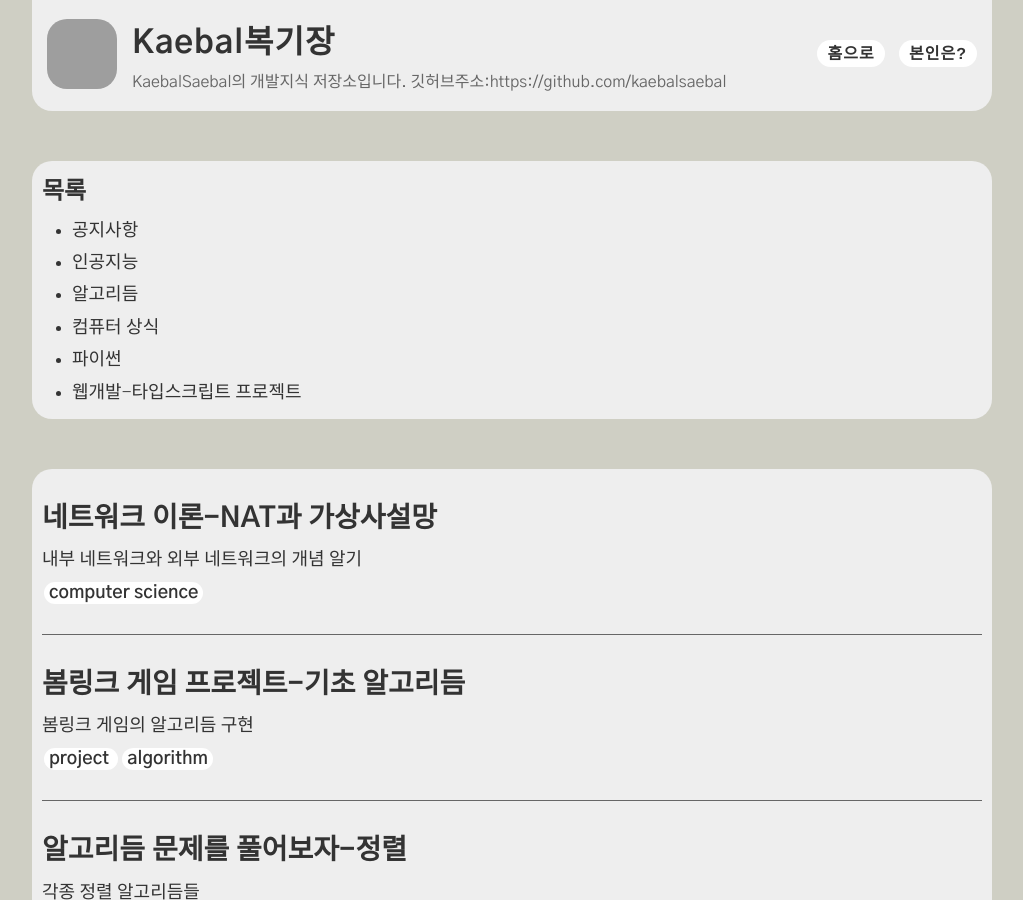
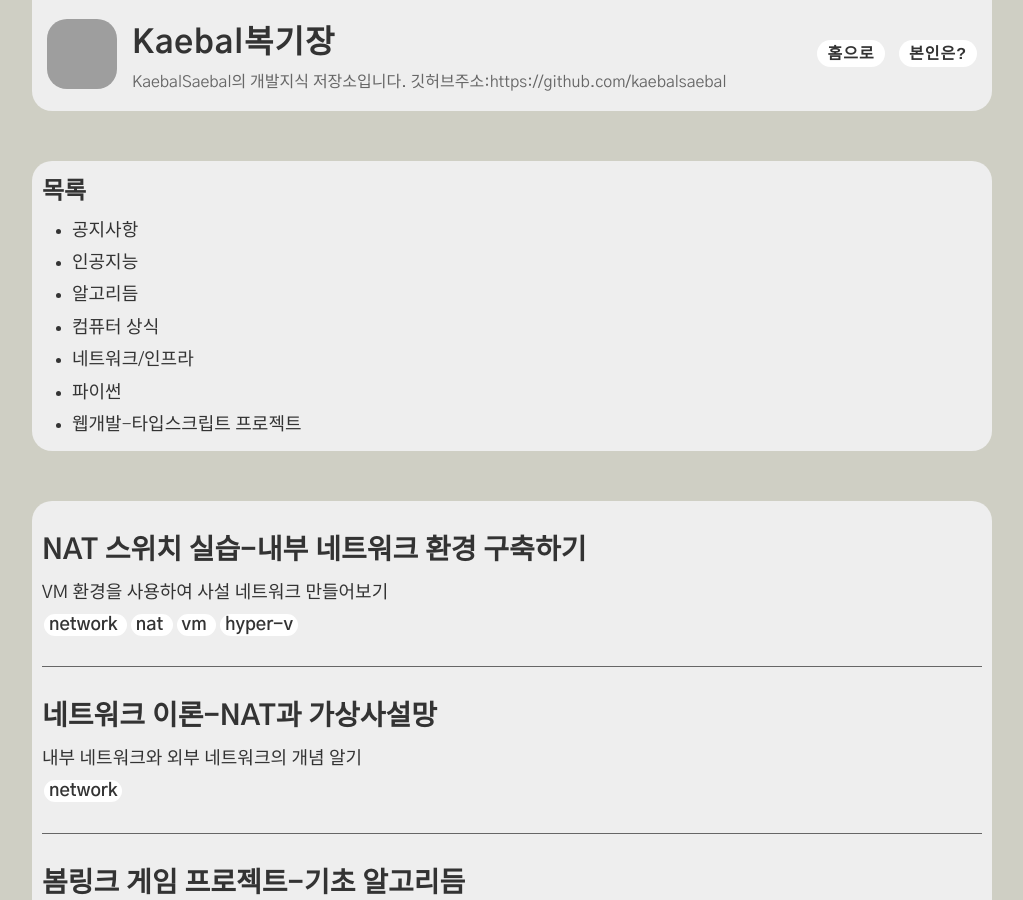
Before and after one commit to Kreator-Kaebal/Kreator-Kaebal.github.io, a Jekyll site: the page built from index.html, in a window 1280 px wide and 900 px high. Shown: the whole window, without its empty margins (128-1151 px from the left). Built offline with Jekyll 4.4.1, drawn with Linux system fonts in a browser that asks for light colours; some of the changed lines change nothing that is shown; grey boxes are pictures that could not be loaded.

Commit message:
add network2

````diff
--- a/_posts/2023-02-18-network1.md
+++ b/_posts/2023-02-18-network1.md
@@ -1,19 +1,19 @@
 ---
 layout: post
 title: 네트워크 이론-NAT과 가상사설망
-categories: [컴퓨터 상식]
-tags: [computer science]
+categories: [네트워크 인프라]
+tags: [network]
 excerpt: 내부 네트워크와 외부 네트워크의 개념 알기
 ---
 
-## 시작하기 전
+### 시작하기 전
 
 취업했다!!!
 작은 회사이지만, 부족한 점에서 경력을 쌓을만한 곳이라 생각해 지원하였고, 작년 말 이래저래 사투 끝 붙어 현재 열심히 다니고 있다.
 
 그래서인지, 회사에서 몇달간 교육받고 현재 실무 투입되고 있어 많이 바빠 글을 쓰지 못하고 있다. 실제로 교육받으면서 배운 기술들을 써보자 하였으나, 보안 사항에 걸릴것 같아..
 
-어쨌든 이번에는 회사에서 배운 내용 중, 보안 사항에 걸리지 않는 '''네트워크'''에 대해 오랜만에 글을 써보자 한다.
+어쨌든 이번에는 회사에서 배운 내용 중, 보안 사항에 걸리지 않는 **네트워크**에 대해 오랜만에 글을 써보자 한다.
 
 또 사족으로 블로그를 만든 지 벌써 1주년인데 시간이 지날수록 글 리젠률이 떨어지고 있다... 분발해야겠다.
 
@@ -25,30 +25,30 @@ excerpt: 내부 네트워크와 외부 네트워크의 개념 알기
 
 ## NAT 스위치
 
-NAT 스위치는 네트워크 주소 변환(Network Address Translation)의 약자로, ''외부에 연결된 IP를 내부에서만 쓰이는 IP로 변환해주는 시스템''을 의미한다.
+NAT 스위치는 네트워크 주소 변환(Network Address Translation)의 약자로, *외부에 연결된 IP를 내부에서만 쓰이는 IP로 변환해주는 시스템*을 의미한다.
 
 더 정확히 말하자면..
 
-보통 한 집에는 인터넷을 추가 신청하지 않는 이상 IP가 '''한 개''' 할당된다(IP는 ''주소''이니까).
+보통 한 집에는 인터넷을 추가 신청하지 않는 이상 IP가 **한 개** 할당된다(IP는 *주소*이니까).
 하지만 우리는 그 IP로 여러 컴퓨터에, 휴대폰에, 심지어는 IoT 기기까지 연결해야 한다!
-이 기기들은 독립된 IP가 필요한데, 인터넷 회사에서 준 하나의 IP로는 해결할 수 없으므로 결국 각자 IP를 가지는 '''독립된 내부 네트워크'''가 필요하다.
+이 기기들은 독립된 IP가 필요한데, 인터넷 회사에서 준 하나의 IP로는 해결할 수 없으므로 결국 각자 IP를 가지는 **독립된 내부 네트워크**가 필요하다.
 
 그리하여 그 내부 네트워크 내 IP들을 「한 개 IP」와 연결시켜주어 외부망 통신을 할 수 있게 해주는 수단이 바로 NAT인 것이다.
 
 ![](https://velog.velcdn.com/images/kaebalkreator/post/8a0b61b3-64a4-43ec-8b46-f890f0099821/image.png)
 
 보통 이런 식으로 구성되어 있다. 어디서 많이 본 것 같은 구조이다?
-맞다, 바로 공유기이다! 우리가 사용하는 공유기는 바로 이 NAT 스위치 역할을 해 주는 것이다(내부 네트워크에 주소를 분배해주는 역할과 함께 하여 '''라우터''' 라고 부른다.).
+맞다, 바로 공유기이다! 우리가 사용하는 공유기는 바로 이 NAT 스위치 역할을 해 주는 것이다(내부 네트워크에 주소를 분배해주는 역할과 함께 하여 **라우터** 라고 부른다. 정확히는 스위치와 라우터 둘다 비슷하게 보이겠지만 *OSI 7계층*이 다르다. 스위치는 2단계 데이타링크 계층, 라우터는 3단계 네트워크 계층. 즉 스위치는 라우터의 상위 개념이라 보면 된다.).
 
-위 그림에서 123.456.78.9는 '''외부 IP''', 000.xxx.0.1~30 은 '''내부 IP'''라고 한다.
+위 그림에서 123.456.78.9는 **외부 IP**, 000.xxx.0.1~30 은 **내부 IP**라고 한다.
 
 ### 외부IP와 내부IP
 
 여기에서 외부 IP와 내부 IP라는 말이 나오는데,
-외부 IP는 ''인터넷 공급자가 제공해주는 IP''로 외부망, 즉 인터넷에 직접 연결된 IP(실제 주소)를 뜻한다.
-즉 위에서 말한 인터넷 회사에서 집에 준 ''하나의 IP''가 이에 속하는 것이며, 구x/네x버 등지에서 「내 IP」라고 검색하면 나오는 주소가 바로 외부 IP이다.
+외부 IP는 *인터넷 공급자가 제공해주는 IP*로 외부망, 즉 인터넷에 직접 연결된 IP(실제 주소)를 뜻한다.
+즉 위에서 말한 인터넷 회사에서 집에 준 *하나의 IP*가 이에 속하는 것이며, 구x/네x버 등지에서 「내 IP」라고 검색하면 나오는 주소가 바로 외부 IP이다.
 
-반면 내부 IP는 공유기(라우터) 등지로 생성해 얻는 ''내부 네트워크의 IP''로 외부(인터넷)에는 당연히 드러나지 않는다.
+반면 내부 IP는 공유기(라우터) 등지로 생성해 얻는 *내부 네트워크의 IP*로 외부(인터넷)에는 당연히 드러나지 않는다.
 각 기기들에게 할당되는 IP이기에 ipconfig(리눅스는 ip addr)로 쳐서 나오는 IP는 내부 IP이다.
 이 내부 IP 혼자서는 당연히 인터넷에 접속할 수 없으므로 앞서 말한 NAT을 통해 외부 IP로 변환하여 인터넷으로 들어가는 것이다.
 
@@ -60,10 +60,10 @@ NAT 스위치는 네트워크 주소 변환(Network Address Translation)의 약
 ## 가상 사설망
 
 내부 네트워크를 구축해 놓으면 인터넷에 연결하지 않는 이상 외부 공격으로부터 안전하고(물론 USB 같은 물리적인 방법 외) 내부간 통신에도 편리하다.
-그 덕에 많은 기업들과 기관은 많은 라우터와 스위치를 사용한 사내망('''인트라넷''')을 가지고 있다.
+그 덕에 많은 기업들과 기관은 많은 라우터와 스위치를 사용한 사내망(**인트라넷**)을 가지고 있다.
 
 그렇다고 군이나 금융사 같이 정보유출에 매우 민감한 곳이 아니고서야 이 네트워크를 영영 격리시켜놓을 수는 없는 법이다. 예를 들면 외부에서 급한 일이 생겨 사내망에 원격으로 접속한다던가...
-이럴 때를 대비해 '''가상 사설망'''이라는, 내부망에 들어갈 수 있는 편리한 기술이 존재한다.
+이럴 때를 대비해 **가상 사설망**이라는, 내부망에 들어갈 수 있는 편리한 기술이 존재한다.
 
 가상 사설망은 보통 VPN 라우터라는 기계를 사용하여 수행한다.
 인터넷에 연결된 내 기기가 내부망에 있는 사내 기기에 연결하기 위해, 둘 다 연결되어 있는 VPN 라우터에 (클라이언트 프로그램 등지로) 접속한다.
@@ -75,11 +75,11 @@ NAT 스위치는 네트워크 주소 변환(Network Address Translation)의 약
 
 
 엥? 그럼 우리가 흔히 아는 IP 세탁하는 VPN은 무엇인가?
-이는 '''「프록시 서버」'''라고 하며, VPN과는 엄밀히 말해 다른 개념이다.
+이는 **「프록시 서버」**라고 하며, VPN과는 엄밀히 말해 다른 개념이다.
 
 ### 프록시 서버
 
-프록시(proxy)는 영어로 '''대리--LoL의 그것--'''라는 뜻으로, ''내 IP(물론 외부 IP)를 대신하여 보이는'' 역할을 수행한다.
+프록시(proxy)는 영어로 **대리~~LoL의 그것~~**라는 뜻으로, *내 IP(물론 외부 IP)를 대신하여 보이는* 역할을 수행한다.
 프록시 서버는 인터넷과 기기 사이에서 이 역할을 해주는 중계 서버인 것이다. 위에서 말한 NAT의 외부 버전같은 셈이다!
 
 ![](https://velog.velcdn.com/images/kaebalkreator/post/362ed5a8-a65f-4eb6-b6d5-e727da651d94/image.png)
@@ -93,7 +93,7 @@ NAT 스위치는 네트워크 주소 변환(Network Address Translation)의 약
 
 ![](https://velog.velcdn.com/images/kaebalkreator/post/02171572-38b4-4ea1-9d42-d0176a2bf26c/image.png)
 
-VPN을 사용할 때의 특징으로, VPN과 연결하게 되면 그 때부터 내 기기는 '''VPN 내부 네트워크''' 내의 기기로 인식되어 기기와 VPN 사이의 통신이 전부 암호화되며, IP도 그 네트워크 내의 무작위 IP로 바뀌게 된다(이는 VPN 라우터 기기가 자동으로 라우팅 해준다).
+VPN을 사용할 때의 특징으로, VPN과 연결하게 되면 그 때부터 내 기기는 **VPN 내부 네트워크** 내의 기기로 인식되어 기기와 VPN 사이의 통신이 전부 암호화되며, IP도 그 네트워크 내의 무작위 IP로 바뀌게 된다(이는 VPN 라우터 기기가 자동으로 라우팅 해준다).
 
 따라서 VPN 네트워크를 다른 곳에 두거나 하는 경우, 해당 IP인 것처럼 행세할 수 있다는 것이다.
 물론 라우터 내 VPN 접속 IP로그 등을 기록해 둔다면 모를까...
--- /dev/null
+++ b/_posts/2023-03-12-network2.md
@@ -0,0 +1,120 @@
+---
+layout: post
+title: NAT 스위치 실습-내부 네트워크 환경 구축하기
+categories: [네트워크 인프라]
+tags: [network, nat, vm, hyper-v]
+excerpt: VM 환경을 사용하여 사설 네트워크 만들어보기
+---
+
+## 시작하기 전
+
+지난 시간에 설명한 NAT 스위치의 실습을 진행해보려고 한다.
+다만 이를 실제로 확인하기 위해서는 컴퓨터가 여러 대 있어야 한다.
+그래서 편의를 위해 **Hyper-V**라는 가상환경을 활용해 진행해보겠다.
+
+---
+
+## 하이퍼-V 설치하고 VM 생성하기
+
+![](https://velog.velcdn.com/images/kaebalkreator/post/263fd026-fc16-47f5-a8e6-593e622b2d94/image.png)
+작업표시줄 검색창에 **Windows 기능 켜기/끄기**를 입력하여 클릭한 창을 쭉 눌러
+**Hyper-V**를 선택하고 확인을 누른다. 참고로 재부팅이 필요하다.
+
+재부팅 하면 작업표시줄에 Hyper-V를 검색했을 때 프로그램이 나올 것이다.
+
+![](https://velog.velcdn.com/images/kaebalkreator/post/5880ead6-7cbe-48b9-84f5-62ac826f83b2/image.png)
+본인은 이렇게 리눅스 VM환경 2대를 생성하였다.
+VM 환경을 생성하는 방법은 [이곳](https://learn.microsoft.com/ko-kr/virtualization/hyper-v-on-windows/quick-start/create-virtual-machine)을 참조하길 바란다.
+
+---
+
+## NAT 스위치 생성
+
+![](https://velog.velcdn.com/images/kaebalkreator/post/1dce08df-d078-46f8-8f2d-2daac532ae53/image.png)
+Hyper-V 관리자의 오른쪽 대쉬보드에서 **가상 스위치 관리자**를 클릭하면 다음과 같은 창이 나온다.
+
+여기서 *Default Switch*는 Hyper-V에서 기본으로 제공해주는 NAT 스위치로, 내부 IP 대역을 자동으로 생성해주지만,
+**DHCP**라는, **동적 IP**를 생성해주는 기능이 추가로 구현되어 있어 VM을 구동중인 컴퓨터의 시스템을 재부팅 할때마다 IP가 자동 변경되는 문제가 있다.
+
+따라서 내부(사설) IP를 재부팅해도 변경되지 않고 쓰려면 수동으로 스위치를 생성해주어야 한다.
+**새 가상 네트워크 스위치**를 클릭하고, **내부**를 선택하여 **가상 스위치 만들기**를 클릭한다.
+
+![](https://velog.velcdn.com/images/kaebalkreator/post/8c25234a-e3e8-40f3-9435-9835acd8ffdf/image.png)
+클릭하면 이렇게 창이 바뀔 텐데, 이름을 적절히 입력하고 확인을 누른다.
+
+### IP/서브넷/게이트웨이
+
+도스창에서 *ipconfig*를 입력하면 **IP**, **서브넷 마스크**, **기본 게이트웨이**를 확인할 수 있다는 말은 많이 들었다. IP는 알겠는데, 서브넷 마스크와 게이트웨이는 도대체 무엇일까?
+
+* 우선 **네트워크 영역**에 대해 알 필요가 있다.
+네트워크 주소는 *IP 중 동일한 네트워크*인지를 식별하는 영역이다.
+
+* **게이트웨이**는 이 네트워크로 들어오는 관문, 즉 스위치/라우터이다. 따라서 ipconfig의 기본 게이트웨이는 **라우터의 (내부)IP**이다.
+  * 라우터는 외부(공인) IP를 사설 IP대역을 통해 각 컴퓨터의 주소로 연결해 준다.
+  ![](https://velog.velcdn.com/images/kaebalkreator/post/66281575-9537-4fcb-ac3a-7a082f37dcaf/image.png)
+
+
+* **서브넷 마스크**는 같은 네트웤인지를 확인하는 주소로, IP와 서브넷 마스크를 *비트 연산*하여 결과물이 네트워크 영역 내에 있으면 그 IP는 해당 네트워크에 속하는 원리이다.
+  * 예를 들어 네트워크 영역이 100.100.100.0~255 이고 서브넷이 255.255.255.0, 게이트웨이가 100.100.100.1 이면,
+  외부 장치들과 100.100.100.1을 통해서 100.100.100.0~255 네트워크에 접속 가능하다.
+  * 만약 네트워크 내 100.100.100.40 IP가 있으면,
+  해당 IP는 100.100.100.40 & 255.255.255.0 = 100.100.100.0 이 되어 내부 네트워크에 *속하는 것*으로 판단된다.
+  * 반면 123.123.100.123 IP는 & 연산=123.123.100.0 으로 100.100.100.0 네트워크가 *아닌 것*으로 여겨진다.
+
+* 서브넷 마스크를 이진수로 변환하여 1이 있는 부분이 IP에서 네트워크 주소에 해당하는 영역
+  * 255.255.240.0 은 11111111.11111111.11110000.0 이므로 IP를 2진수 변환시 세번째 .의 왼쪽에서 4번째 까지가 네트워크 주소,
+  나머지는 호스트(네트워크 내 기기)를 구분하는 영역이다.
+
+---
+
+## NAT 스위치 활성화
+
+![](https://velog.velcdn.com/images/kaebalkreator/post/0c913370-c2fd-4754-833a-64f586153d74/image.png)
+윈도우즈 파워쉘을 열어 ```Get-NetAdapter```를 입력하면 생성한 네트워크 스위치의 **인터페이스 인덱스 번호**를 확인 가능하다. 이 인덱스 번호를 기억해두자.
+
+![](https://velog.velcdn.com/images/kaebalkreator/post/c372ee40-9594-4b5c-87c4-30224184c62d/image.png)
+그 다음, ```New-NetIPAddress -IPAddress (게이트웨이 IP) -PrefixLength (서브넷) -InterfaceIndex (인덱스 ID)``` 명령어로 스위치를 **게이트웨이**로 설정한다.
+
+* (게이트웨이 IP)에는 사용할 사설 IP 대역을 결정한 뒤, 보통 편의를 위해 .1로 끝낸다.
+  * 사설 IP 대역은 **OSI 국제표준**으로 지정되어 있으므로, 다음 세 영역 중에서 지정한다.
+  10.0.0.0 ~ 10.255.255.255
+  172.16.0.0 ~ 172.31.255.255
+  192.168.0.0 ~ 192.168.255.255
+
+* (서브넷)은 서브넷 마스크를 . 단위로 2진수 변환 후 1의 개수를 센 것을 입력한다.
+  예를 들어 서브넷이 255.255.255.0 이면 11111111.11111111.11111111.0(2) 이므로
+  1이 총 24개, 따라서 24를 입력한다.
+
+* (인덱스 ID)에서는 방금 get-NetAdapter로 찾은 스위치의 인덱스 ID를 입력한다.
+
+![](https://velog.velcdn.com/images/kaebalkreator/post/496b5b98-1128-4d06-bebc-534cbbd47769/image.png)
+마지막으로, ```New-NetNat -Name (네트워크 이름) -InternalIPInterfaceaddressPrefix (네트워크 ID/서브넷)``` 으로 **NAT 네트워크 환경**을 생성한다.
+
+* (네트워크 이름)은 사용할 내부 네트웤 이름이다.
+
+* (네트워크 ID)는 전 단계에서 만들었던 게이트웨이 IP와 서브넷을 . 단위로 AND연산한 주소이다.
+  예를 들면 192.168.0.1 & 255.255.255.0 은 192.168.0.0 이다.
+
+* (/서브넷)에는 마찬가지로 서브넷 주소를 이진수 변환해 1 개수를 세면 된다.
+
+![](https://velog.velcdn.com/images/kaebalkreator/post/f93b5f6c-1f93-433f-80a7-75d597c324f5/image.png)
+설정한 NAT 게이트웨이 및 네트워크는 ```Get-NetNat``` 명령어나 GUI IP속성으로 확인 가능하다.
+(GUI 환경에서는 위 파워셀을 통한 설정을 *기본 게이트웨이를 설정해야 한다는* 오류로 불가능)
+
+![](https://velog.velcdn.com/images/kaebalkreator/post/39d075de-ea4d-4a72-a33d-26529ed8609c/image.png)
+이제 각 VM별로 네트워크 어댑터 스위치를 교체해주면 끝난다!
+
+---
+
+## IP 할당하고 연결 확인해보기
+
+![](https://velog.velcdn.com/images/kaebalkreator/post/28cc57b0-0a6f-440e-80f9-2aa662d45daf/image.png)
+리눅스의 경우에는 ```nmtui```를 사용하여 윈도우의 IP설정과 같은 기능을 수행할 수 있다.
+
+게이트웨이는 **NAT 스위치의 IP**로,
+IP주소는 **네트워크 영역 내에서 임의로** 지정해주면 된다.
+인터넷에 연결하기 위한 **DNS 서버**는 1.1.1.1, 8.8.8.8 같이 외부 DNS 주소로 일단 설정해준다.
+
+![](https://velog.velcdn.com/images/kaebalkreator/post/1b2cad9f-32de-42f2-834d-236bb20d9a35/image.png)
+이제 내부 네트워크 내 다른 VM의 IP나 호스트 IP의에 핑을 뱉어 연결을 확인해보자.
+된다면 성공이다!
--- /dev/null
+++ b/category/network infra.md
@@ -0,0 +1,5 @@
+---
+layout: category
+
+title: 네트워크/인프라
+---
````
